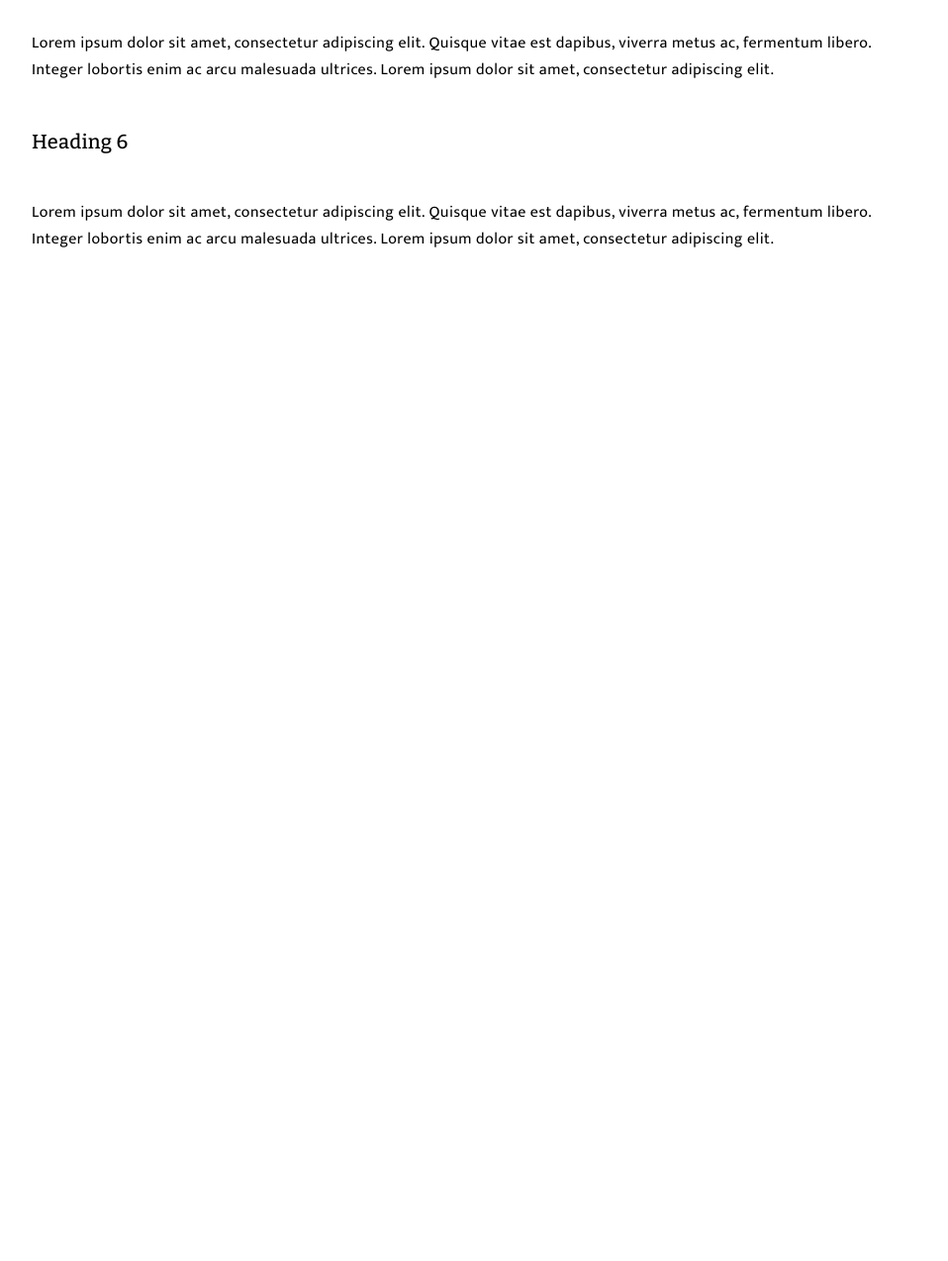
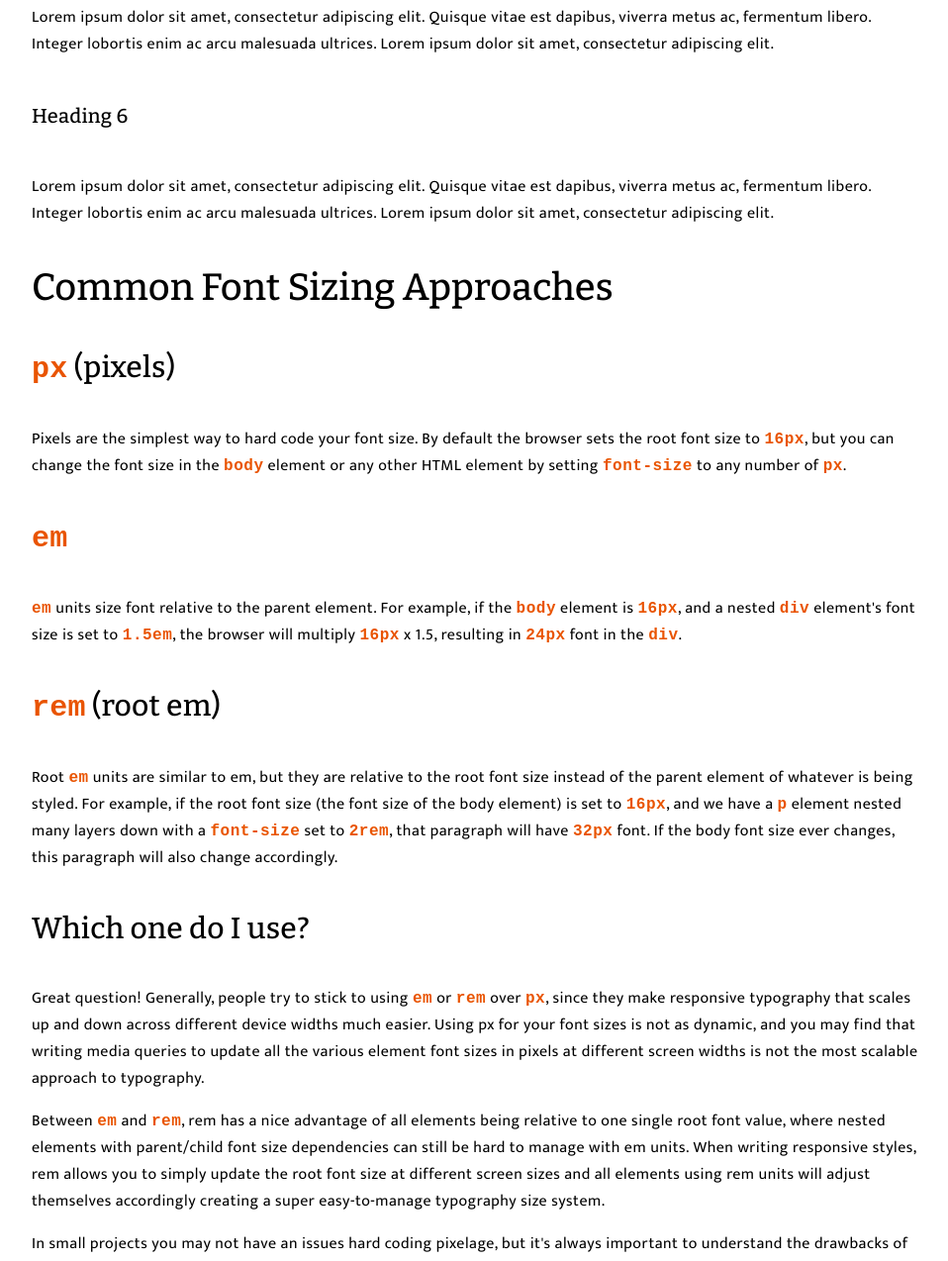
Before and after one commit to Binkybinx/Blog-Post, a plain HTML site: page index.html in a window 1280 px wide. Shown: the part 1526-2800 px from the top of the page at 99% size, without its empty margins (158-1116 px from the left). Before the commit the page ends 1829 px from the top, so only its background shows below. Drawn offline with nearby package versions, Linux system fonts and the light colour scheme.

Commit message:
add in code styles

```diff
--- a/index.html
+++ b/index.html
@@ -14,14 +14,15 @@
   </head>
   <body>
     <h1>A Blog Post</h1>
-    <p class="info">12.31.2050 | <span>ALL ABOUT CSS BLOG</span></p>
-    <h2>All About Typography</h2>
     <div class="content">
+      <p class="info">12.31.2050 | <span>ALL ABOUT CSS BLOG</span></p>
+      <h2>All About Typography</h2>
       <p class="headline">
         Headlines, like this one, are great ways to quickly capture the reader's
         attention, to give them a sumary, intro, or other important information
-        in a web page. You can use text-transform: uppercase; to make a whole
-        body of text uppercase using CSS if you really need to grab attention!
+        in a web page. You can use <code>text-transform: uppercase;</code> to
+        make a whole body of text uppercase using CSS if you really need to grab
+        attention!
       </p>
       <p>
         Okay, now that we're done screaming in the headline in all caps (which
@@ -38,8 +39,8 @@
       <p>
         But wait! What if you want more than just normal text on your page?
         Another common thing you might see in web pages are quotes. To make
-        quotes, we can use the blockquote element and style it accordingly, so
-        it stands out a bit as a non-body text quote.
+        quotes, we can use the <code>blockquote</code> element and style it
+        accordingly, so it stands out a bit as a non-body text quote.
       </p>
       <blockquote class="quote">
         "This is a quote - you probably knew that at a glance since we gave it
@@ -53,20 +54,19 @@
       <hr />
       <h3>a new section</h3>
       <p>
-        And just like that, we've got a new section of content separated by a hr
-        element (a 'horizontal rule' or a divider) and a new heading. Isn't
-        putting content together fun?
+        And just like that, we've got a new section of content separated by a
+        <code>hr</code> element (a 'horizontal rule' or a divider) and a new
+        heading. Isn't putting content together fun?
       </p>
-
       <p>
-        Notice as well that when we entered in the H3 content, it was all
-        lowercase, but now it's in a nice Title Case, where the first letter of
-        each word is capitalized. We did that with CSS! Using text-transform:
-        capitalize; we can implement title cased content.
+        Notice as well that when we entered in the <code>H3</code> content, it
+        was all lowercase, but now it's in a nice Title Case, where the first
+        letter of each word is capitalized. We did that with CSS! Using
+        <code>text-transform: capitalize;</code> we can implement title cased
+        content.
       </p>
 
       <h4>Heading 4</h4>
-
       <p>
         Lorem ipsum dolor sit amet, consectetur adipiscing elit. Quisque vitae
         est dapibus, viverra metus ac, fermentum libero. Integer lobortis enim
@@ -75,7 +75,13 @@
       </p>
 
       <h5>Heading 5</h5>
-
+      <p>
+        Lorem ipsum dolor sit amet, consectetur adipiscing elit. Quisque vitae
+        est dapibus, viverra metus ac, fermentum libero. Integer lobortis enim
+        ac arcu malesuada ultrices. Lorem ipsum dolor sit amet, consectetur
+        adipiscing elit.
+      </p>
+      <h6>Heading 6</h6>
       <p>
         Lorem ipsum dolor sit amet, consectetur adipiscing elit. Quisque vitae
         est dapibus, viverra metus ac, fermentum libero. Integer lobortis enim
@@ -83,13 +89,58 @@
         adipiscing elit.
       </p>
 
-      <h6>Heading 6</h6>
-
+      <h3>Common Font Sizing Approaches</h3>
+      <h4><code>px</code> (pixels)</h4>
       <p>
-        Lorem ipsum dolor sit amet, consectetur adipiscing elit. Quisque vitae
-        est dapibus, viverra metus ac, fermentum libero. Integer lobortis enim
-        ac arcu malesuada ultrices. Lorem ipsum dolor sit amet, consectetur
-        adipiscing elit.
+        Pixels are the simplest way to hard code your font size. By default the
+        browser sets the root font size to <code>16px</code>, but you can change
+        the font size in the <code>body</code> element or any other HTML element
+        by setting <code>font-size</code> to any number of <code>px</code>.
+      </p>
+      <h4><code>em</code></h4>
+      <p>
+        <code>em</code> units size font relative to the parent element. For
+        example, if the <code>body</code> element is <code>16px</code>, and a
+        nested <code>div</code> element's font size is set to
+        <code>1.5em</code>, the browser will multiply <code>16px</code> x 1.5,
+        resulting in <code>24px</code>
+        font in the
+        <code>div</code>.
+      </p>
+      <h4><code>rem</code> (root em)</h4>
+      <p>
+        Root <code>em</code> units are similar to em, but they are relative to
+        the root font size instead of the parent element of whatever is being
+        styled. For example, if the root font size (the font size of the body
+        element) is set to <code>16px</code>, and we have a
+        <code>p</code> element nested many layers down with a
+        <code>font-size</code> set to <code>2rem</code>, that paragraph will
+        have <code>32px</code> font. If the body font size ever changes, this
+        paragraph will also change accordingly.
+      </p>
+      <h4>Which one do I use?</h4>
+      <p>
+        Great question! Generally, people try to stick to using
+        <code>em</code> or <code>rem</code> over <code>px</code>, since they
+        make responsive typography that scales up and down across different
+        device widths much easier. Using px for your font sizes is not as
+        dynamic, and you may find that writing media queries to update all the
+        various element font sizes in pixels at different screen widths is not
+        the most scalable approach to typography.
+      </p>
+      <p>
+        Between <code>em</code> and <code>rem</code>, rem has a nice advantage
+        of all elements being relative to one single root font value, where
+        nested elements with parent/child font size dependencies can still be
+        hard to manage with em units. When writing responsive styles, rem allows
+        you to simply update the root font size at different screen sizes and
+        all elements using rem units will adjust themselves accordingly creating
+        a super easy-to-manage typography size system.
+      </p>
+      <p>
+        In small projects you may not have an issues hard coding pixelage, but
+        it's always important to understand the drawbacks of writing styles that
+        may not be responsive or dynamic.
       </p>
     </div>
   </body>
--- a/style.css
+++ b/style.css
@@ -47,6 +47,11 @@ h6 {
   letter-spacing: 0.25px;
 }
 
+code {
+  color: #e95400;
+  font-weight: bold;
+}
+
 .content {
   max-width: 900px;
   margin: 0 auto;
```
